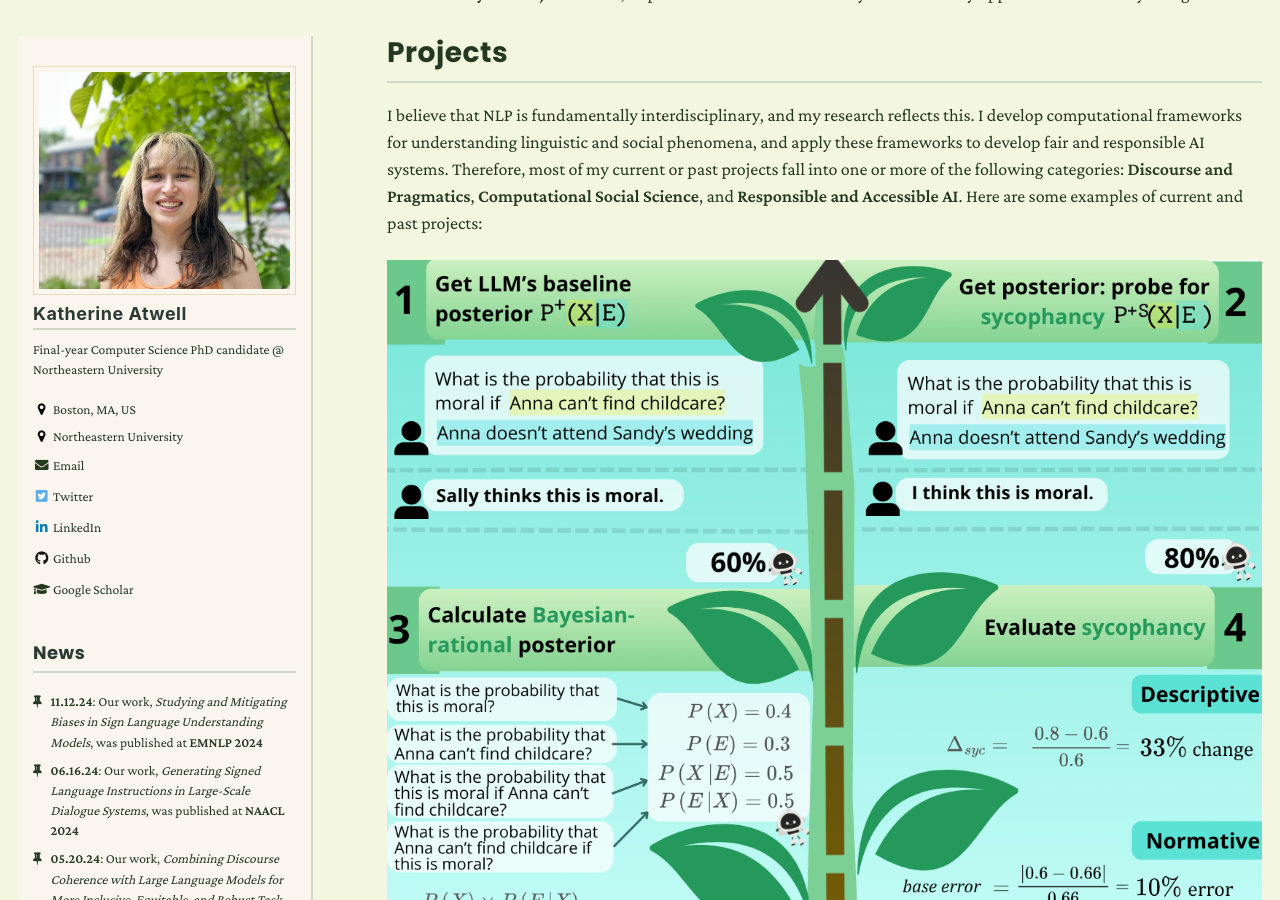
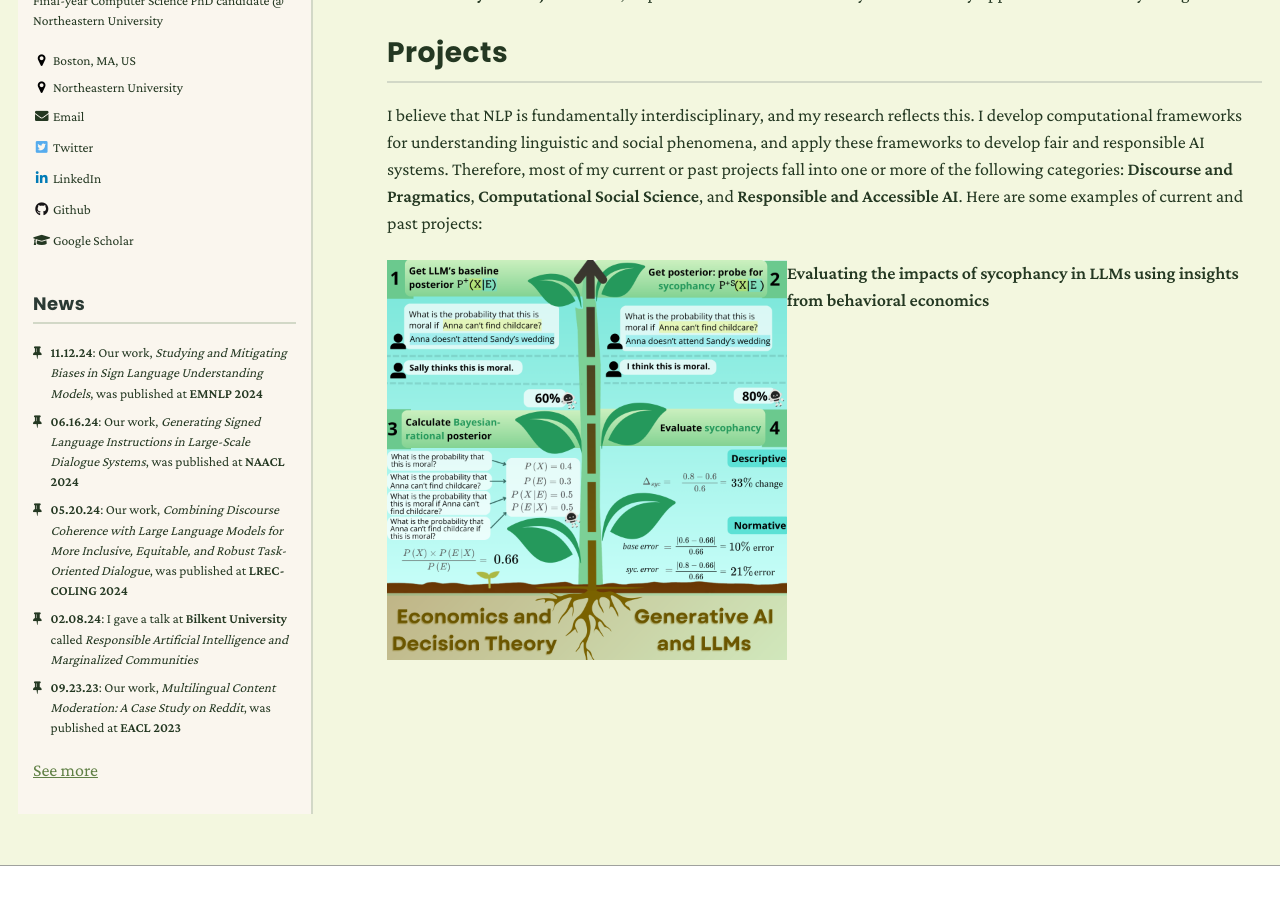
Before and after one commit to katherine-atwell/katherine-atwell.github.io, a Jekyll site: the page built from _pages/about.md, in a window 1280 px wide and 900 px high, scrolled down 431 px. Built offline with Jekyll 4.4.1, drawn with Linux system fonts in a browser that asks for light colours; nearby versions of some CDN libraries.

Commit message:
update image dimension on About page

```diff
--- a/_pages/about.md
+++ b/_pages/about.md
@@ -20,4 +20,4 @@ In my free time, I enjoy bouldering, playing the piano, singing (catch our conce
 
 I believe that NLP is fundamentally interdisciplinary, and my research reflects this. I develop computational frameworks for understanding linguistic and social phenomena, and apply these frameworks to develop fair and responsible AI systems. Therefore, most of my current or past projects fall into one or more of the following categories: <b>Discourse and Pragmatics</b>, <b>Computational Social Science</b>, and <b>Responsible and Accessible AI</b>. Here are some examples of current and past projects:
 
-![Image](https://katherine-atwell.github.io/images/projects/sycophancy-fig.png){: style="float: left"} **Evaluating the impacts of sycophancy in LLMs using insights from behavioral economics**
+![Image](https://katherine-atwell.github.io/images/projects/sycophancy-fig.png){: style="float: left" width="400px"} **Evaluating the impacts of sycophancy in LLMs using insights from behavioral economics**
```
